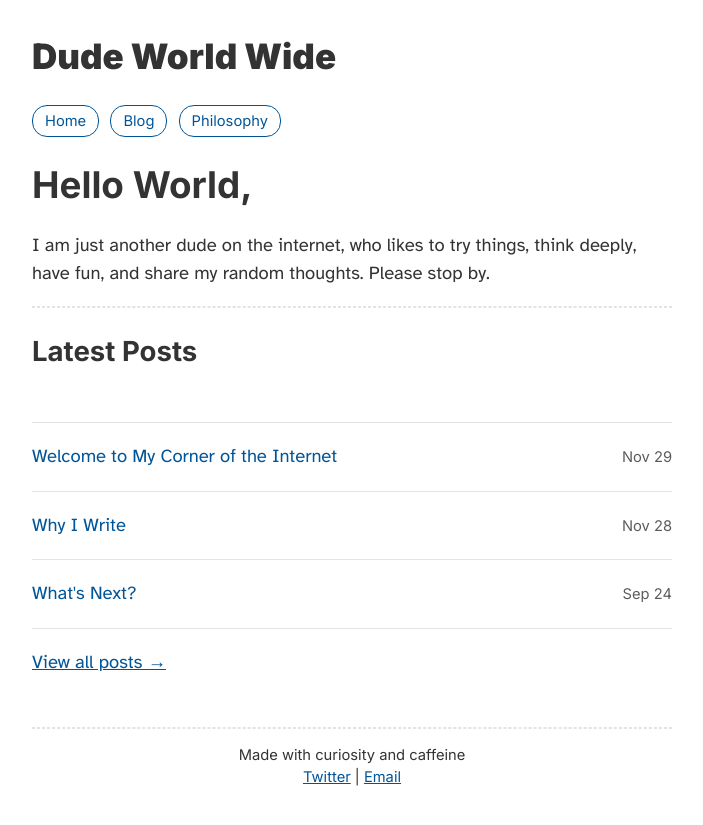
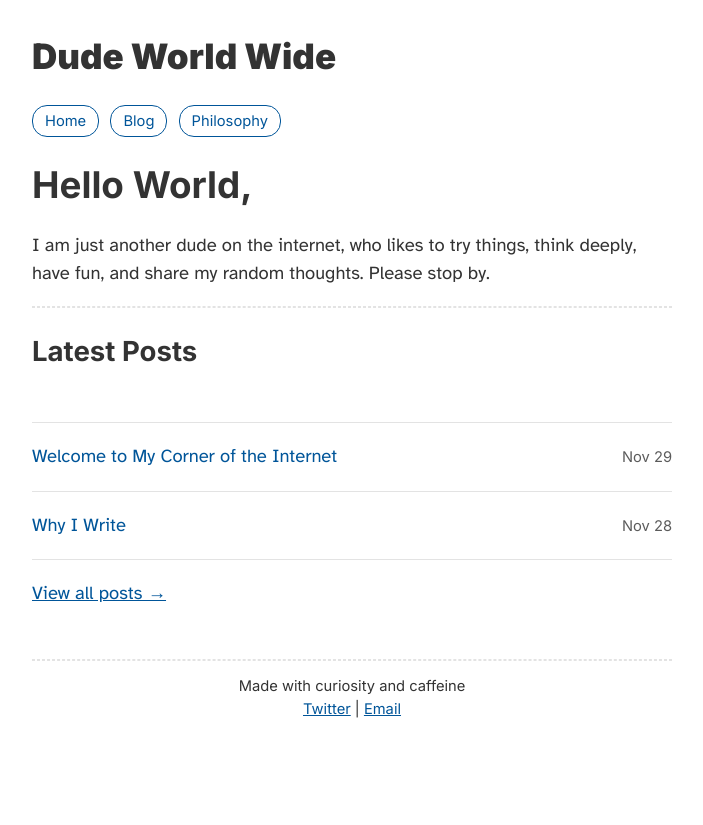
Before and after one commit to DudeWorldWide/Dudeworldwide.github.io, a Jekyll site: the page built from index.html, in a window 1280 px wide. Shown: the top 825 px of the page, without its empty margins (288-991 px from the left). Built offline with Jekyll 4.4.1, drawn with Linux system fonts in a browser that asks for light colours.

Commit message:
Update index.html

```diff
--- a/index.html
+++ b/index.html
@@ -11,7 +11,7 @@ layout: default
 <h2>Latest Posts</h2>
 
 <ul class="blog-posts">
-  {% for post in site.posts limit:5 %}
+  {% for post in site.posts limit:2 %}
     <li>
       <a href="{{ post.url | relative_url }}">{{ post.title }}</a>
       <time datetime="{{ post.date | date_to_xmlschema }}">{{ post.date | date: "%b %d" }}</time>
```
